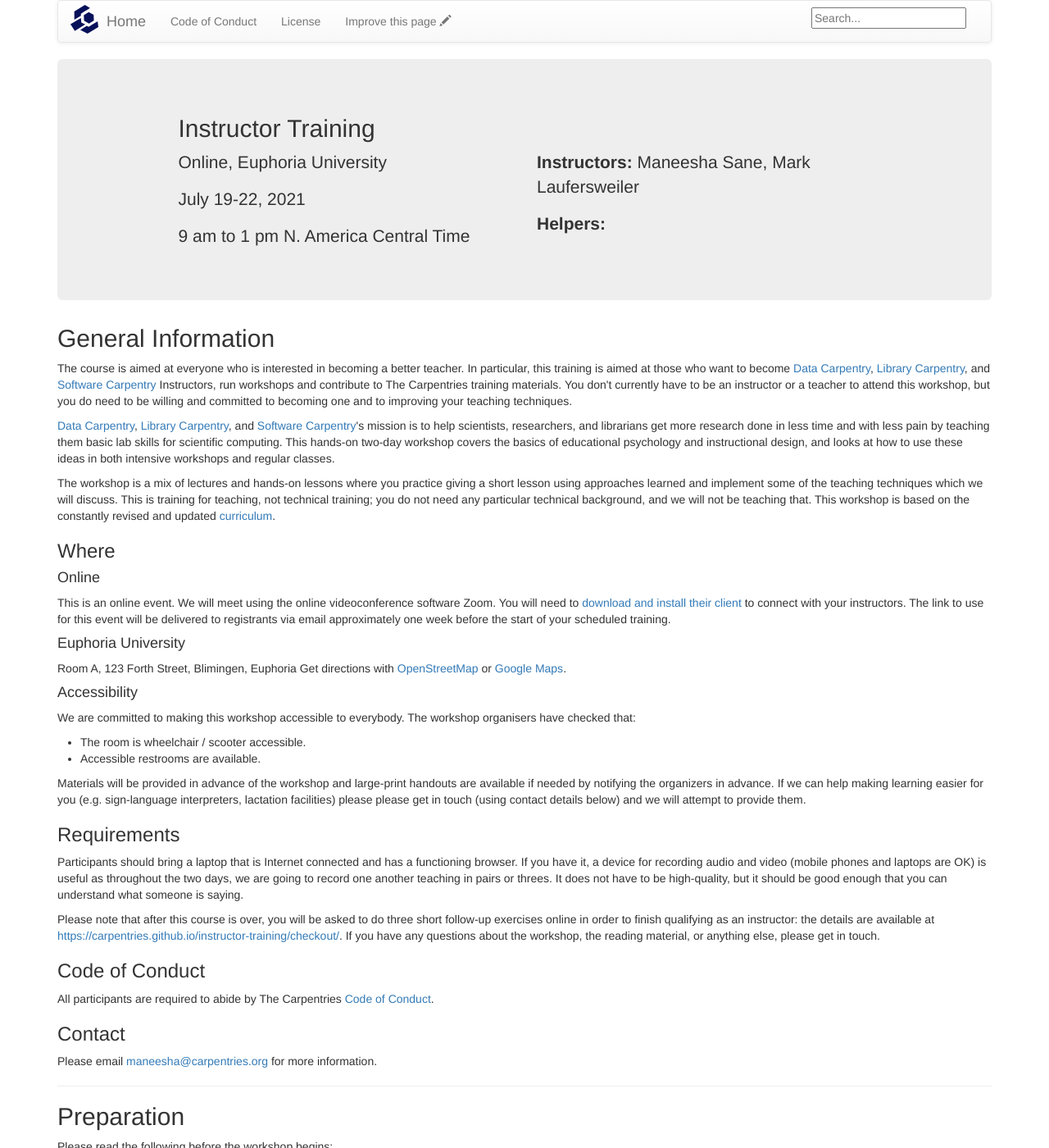
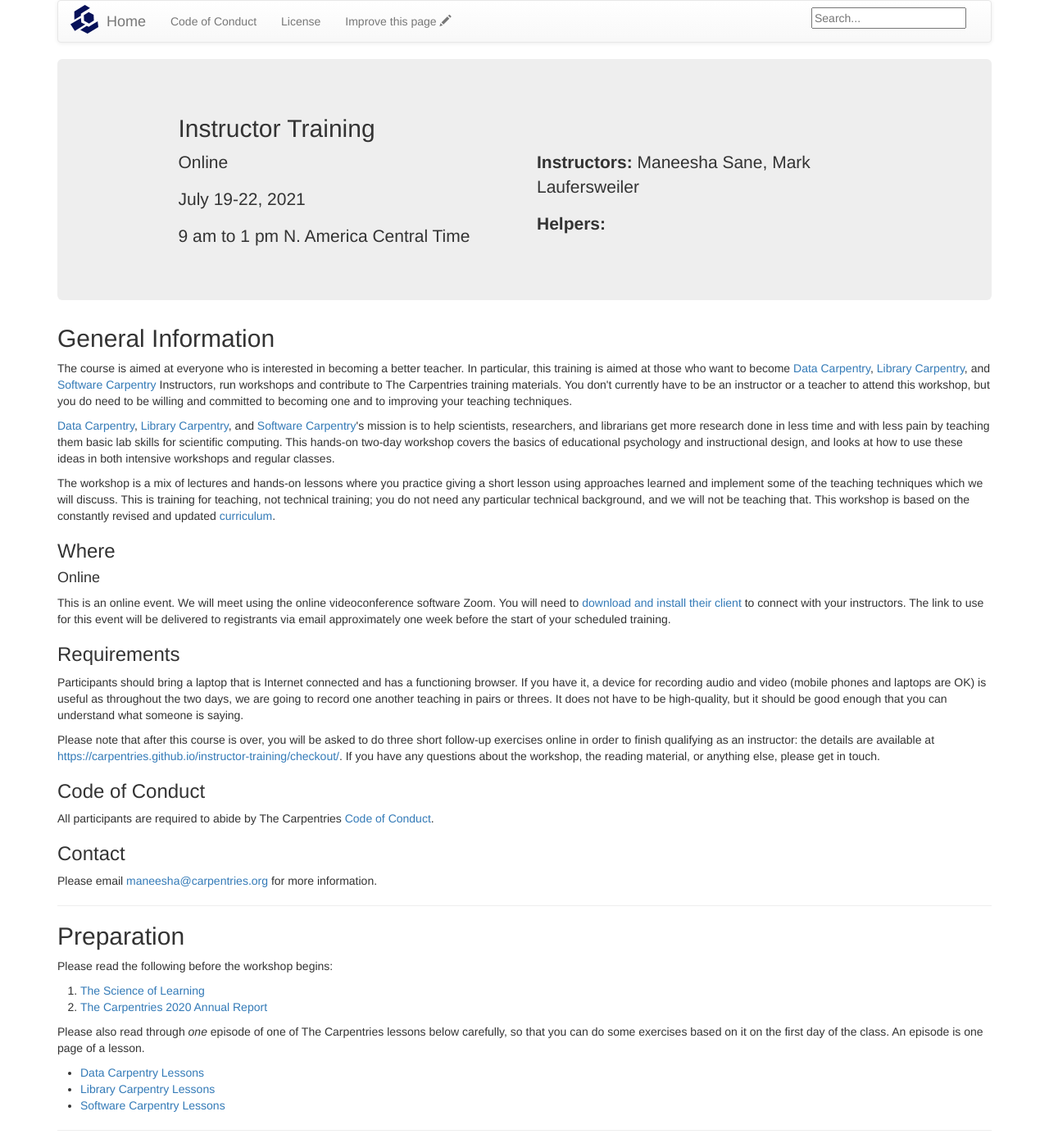
Before and after one commit to maneesha/2021-07-19-ttt-online-CDT, a Jekyll site: the page built from index.md, in a window 1280 px wide and 1400 px high. Shown: the whole window at 82% size. Built offline with Jekyll 4.4.1, drawn with Linux system fonts in a browser that asks for light colours.

Commit message:
remove placeholder location

```diff
--- a/index.md
+++ b/index.md
@@ -15,10 +15,6 @@
 locations:
   - venue: "Online"
     address: ""
-
-  - venue: "Euphoria University"
-    address: "Room A, 123 Forth Street, Blimingen, Euphoria"
-    latlng: "41.7901128,-87.6007318"
 
 ---
 
```
